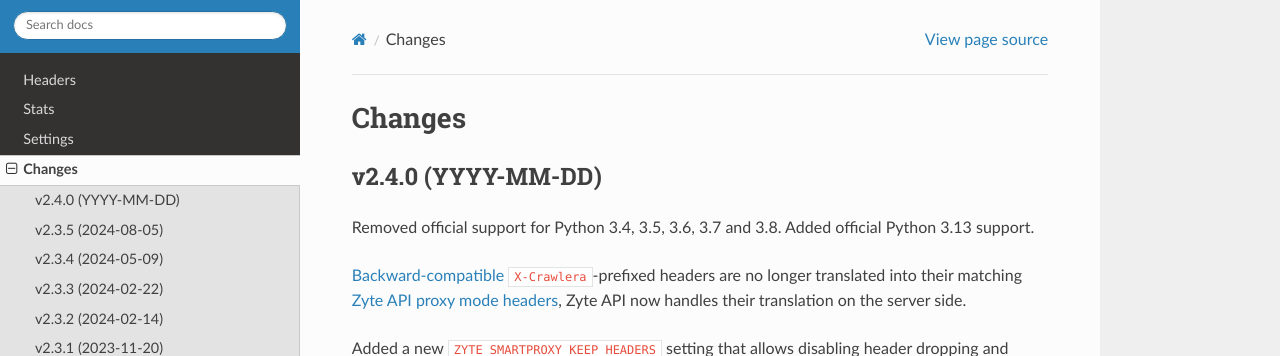
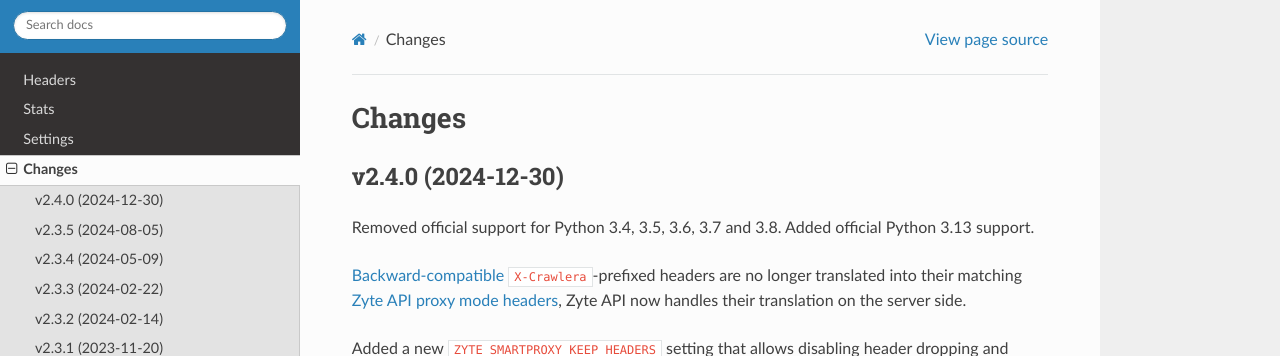
Before and after one commit to scrapy-plugins/scrapy-zyte-smartproxy, a Sphinx documentation site: the page built from docs/news.rst, in a window 1280 px wide and 900 px high. Shown: the top 356 px of the window. Built offline with Sphinx 7.4.7 and the Read the Docs theme 3.1.0, drawn with Linux system fonts in a browser that asks for light colours.

Commit message:
Set the release date for 2.4.0

```diff
--- a/docs/news.rst
+++ b/docs/news.rst
@@ -3,7 +3,7 @@
 Changes
 =======
 
-v2.4.0 (YYYY-MM-DD)
+v2.4.0 (2024-12-30)
 -------------------
 
 Removed official support for Python 3.4, 3.5, 3.6, 3.7 and 3.8. Added official
```
